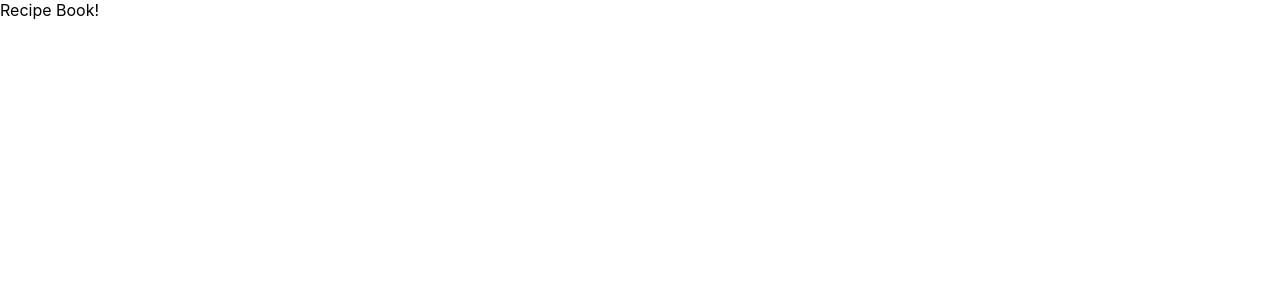
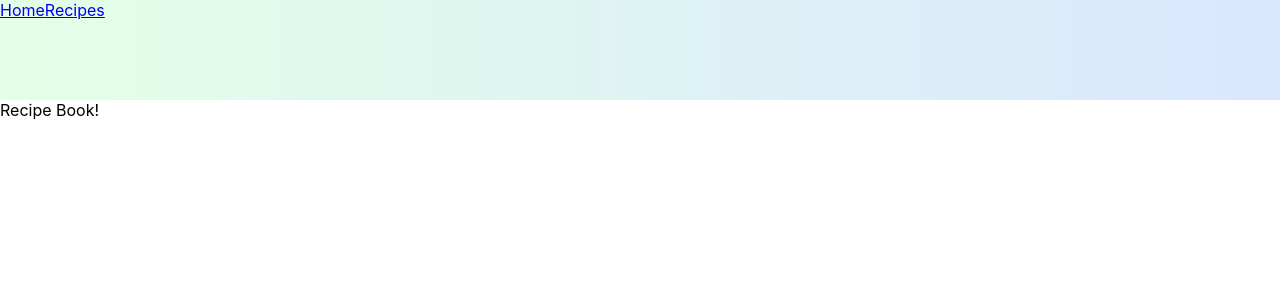
Before and after one commit to JakeThwaites/Recipe_Book, a React (Create React App) app: page / in a window 1280 px wide. Shown: the top 300 px of the page. Built offline with nearby package versions, Linux system fonts and the light colour scheme.

Commit message:
added request helper for db

```diff
--- /dev/null
+++ b/src/components/Main.css
@@ -0,0 +1,8 @@
+.navbar {
+   display: flex;
+   flex-wrap: nowrap;
+   height: 100px;
+   width: 100%;
+   background: linear-gradient(90deg, #e3ffe7 0%, #d9e7ff 100%);
+   color: black;
+}
--- a/src/components/Main.js
+++ b/src/components/Main.js
@@ -2,6 +2,8 @@ import React, { Component } from "react";
 import { BrowserRouter as Router, Route } from "react-router-dom";
 import HomePage from './HomePage';
 import RecipeBox from '../containers/RecipeBox';
+import NavBar from './NavBar';
+import './Main.css'
 
 class Main extends Component {
   constructor() {
@@ -13,6 +15,7 @@ class Main extends Component {
     return (
       <Router>
         <React.Fragment>
+          <NavBar />
           <Route exact path="/" component={HomePage} />
           <Route path="/recipes" component={RecipeBox} />
         </React.Fragment>
--- a/src/models/NavBar.js
+++ b/src/components/NavBar.js
@@ -8,6 +8,13 @@ const NavBar = () => {
 
          <div className="navchild">
             <Link to="/">
+              Home
+            </Link>
+         </div>
+
+         <div className="navchild">
+            <Link to="/recipes">
+              Recipes
             </Link>
          </div>
       </div>
```
Also changed, not shown: src/helpers/Request.js (added, +33 -0 lines).
